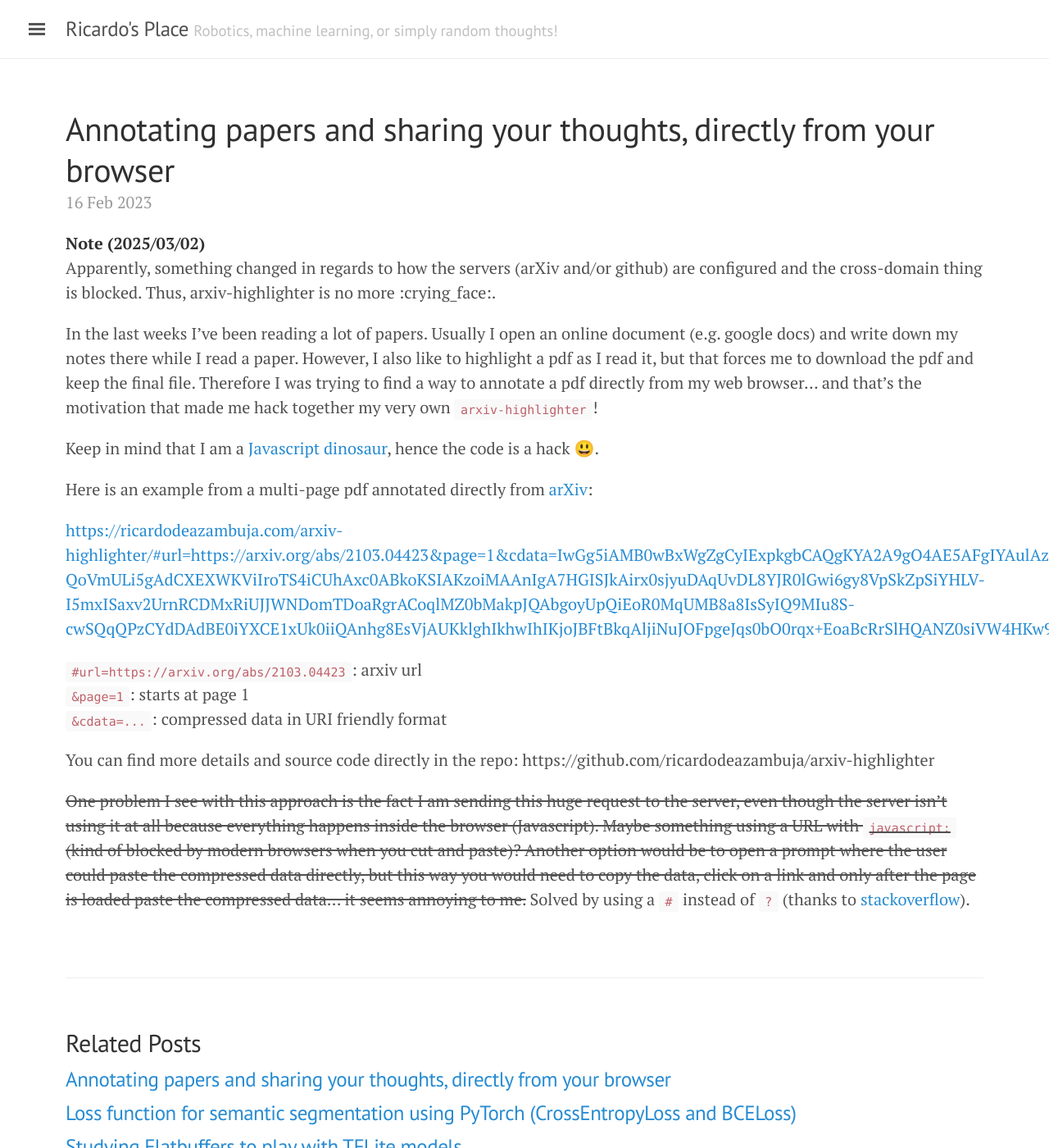
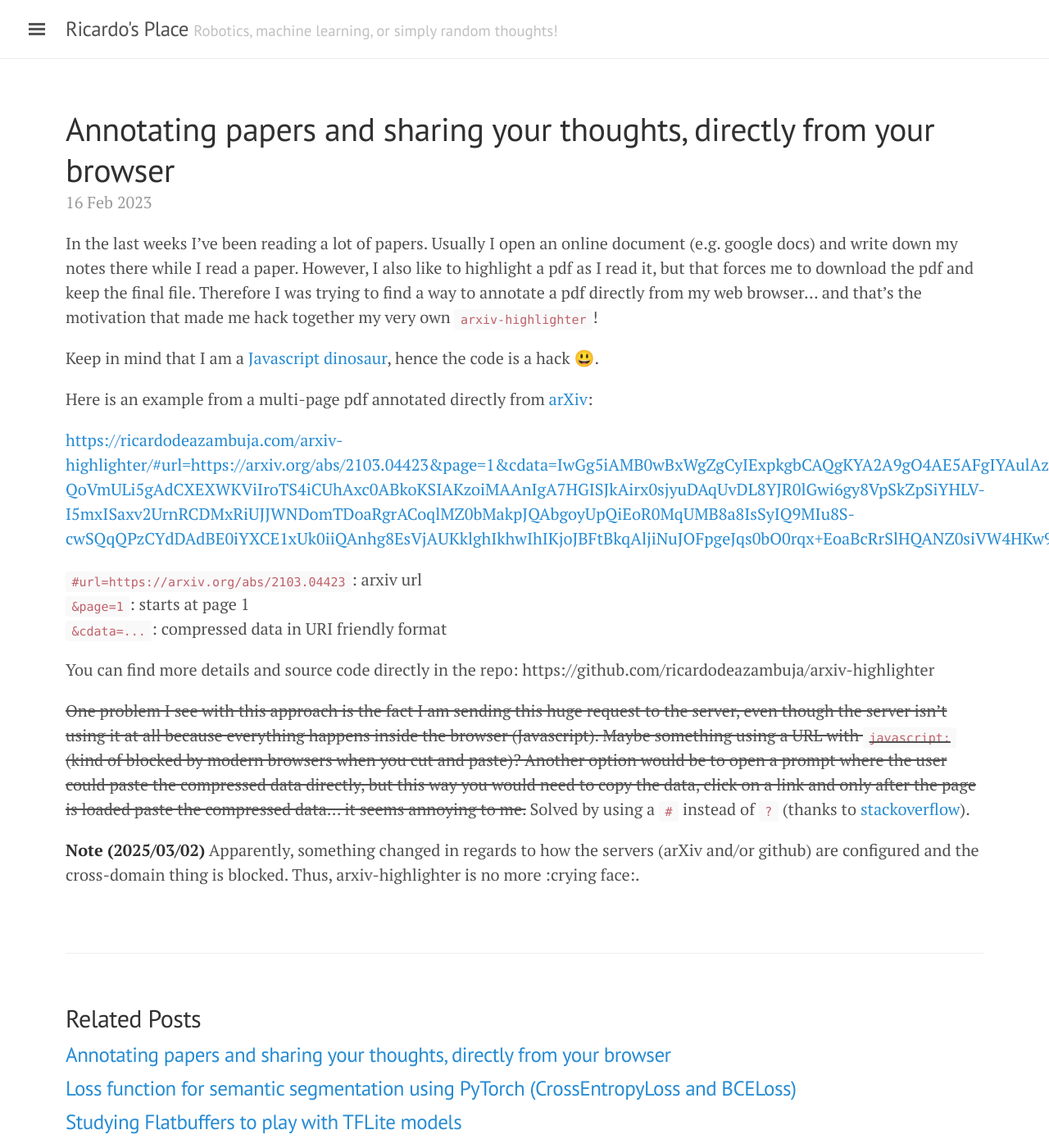
Before and after one commit to ricardodeazambuja/ricardodeazambuja.github.io, a Jekyll site: the page built from _posts/2023-02-16-arxiv-highlighter.md, in a window 1280 px wide and 1400 px high. Shown: the whole window at 82% size. Built offline with Jekyll 4.4.1, drawn with Linux system fonts in a browser that asks for light colours; emoji names are drawn with the system emoji font; some of the changed lines change nothing that is shown.

Commit message:
Emoji...

```diff
--- a/_posts/2023-02-16-arxiv-highlighter.md
+++ b/_posts/2023-02-16-arxiv-highlighter.md
@@ -6,9 +6,6 @@
 published: true
 comments: true
 ---
-
-**Note (2025/03/02)**
-Apparently, something changed in regards to how the servers (arXiv and/or github) are configured and the cross-domain thing is blocked. Thus, arxiv-highlighter is no more :crying_face:.
 
 In the last weeks I've been reading a lot of papers. Usually I open an online document (e.g. google docs) and write down my notes there while I read a paper. However, I also like to highlight a pdf as I read it, but that forces me to download the pdf and keep the final file. Therefore I was trying to find a way to annotate a pdf directly from my web browser... and that's the motivation that made me hack together my very own [`arxiv-highlighter`](https://github.com/ricardodeazambuja/arxiv-highlighter)!
 
@@ -27,3 +24,6 @@
 You can find more details and source code directly in the repo: https://github.com/ricardodeazambuja/arxiv-highlighter
 
 ~~One problem I see with this approach is the fact I am sending this huge request to the server, even though the server isn't using it at all because everything happens inside the browser (Javascript). Maybe something using a URL with `javascript:` (kind of blocked by modern browsers when you cut and paste)? Another option would be to open a prompt where the user could paste the compressed data directly, but this way you would need to copy the data, click on a link and only after the page is loaded paste the compressed data... it seems annoying to me.~~ Solved by using a `#` instead of `?` (thanks to [stackoverflow](https://stackoverflow.com/a/68170088)).
+
+**Note (2025/03/02)**
+Apparently, something changed in regards to how the servers (arXiv and/or github) are configured and the cross-domain thing is blocked. Thus, arxiv-highlighter is no more :crying face:.
```
